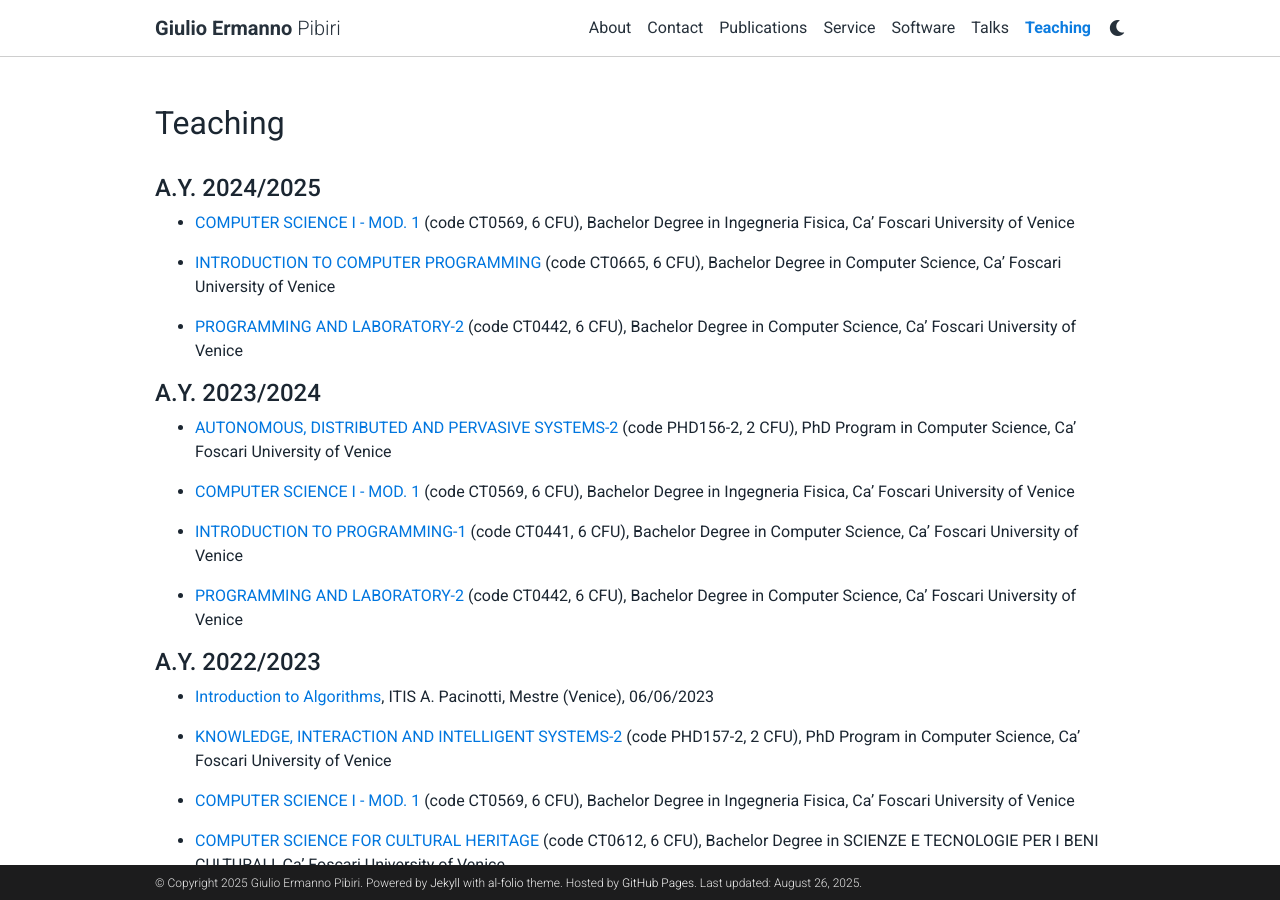
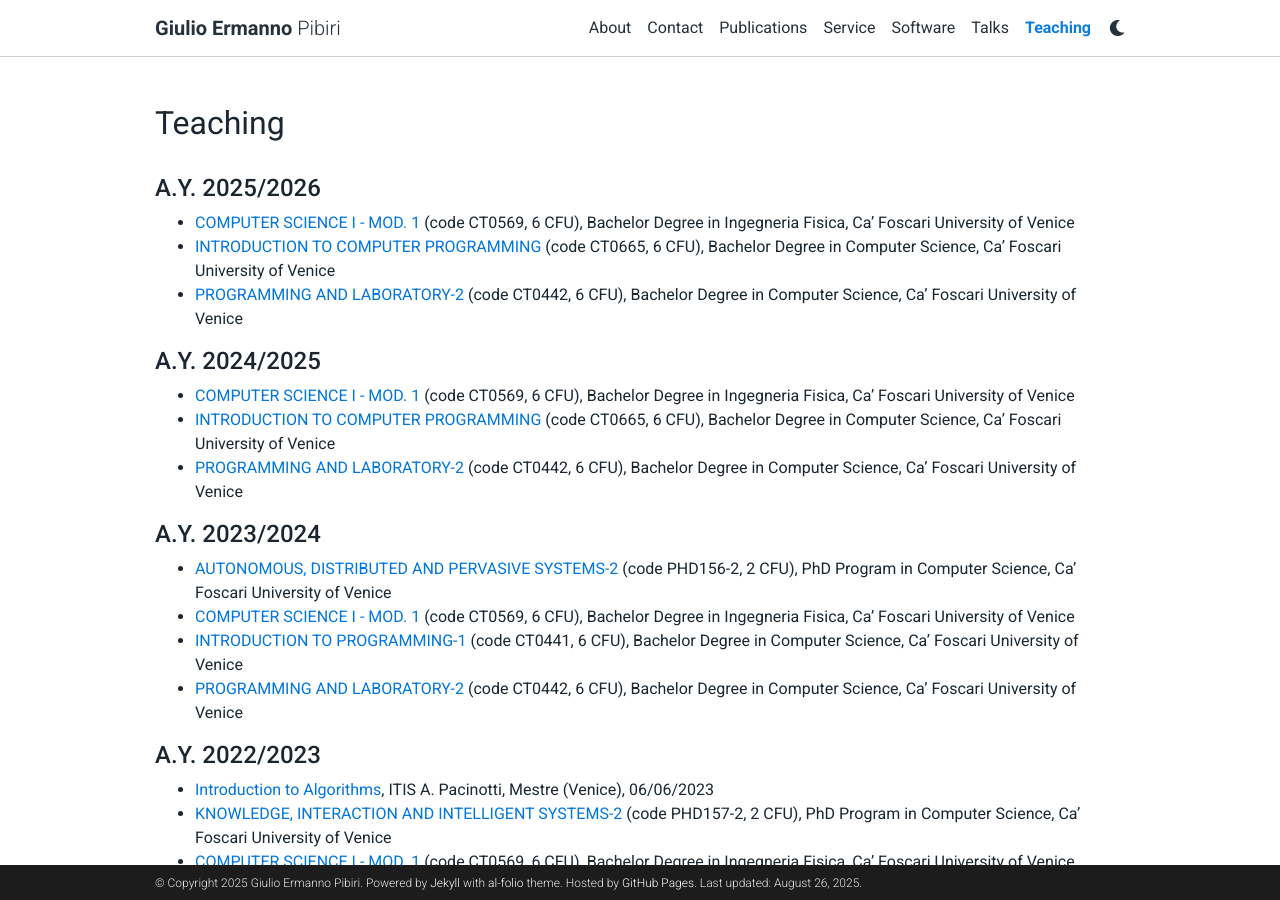
Before and after one commit to jermp/jermp.github.io, a Jekyll site: the page built from _pages/teaching.md, in a window 1280 px wide and 900 px high. Built offline with Jekyll 4.4.1, drawn with Linux system fonts in a browser that asks for light colours; comment, search, counter and statistics services are not loaded; a style sheet for code colours, icons or effects is not loaded.

Commit message:
teaching 25-26

```diff
--- a/_pages/teaching.md
+++ b/_pages/teaching.md
@@ -6,36 +6,34 @@ description:
 nav: true
 ---
 
+#### **A.Y. 2025/2026**
+
+- [COMPUTER SCIENCE I - MOD. 1](https://www.unive.it/data/course/574427) (code CT0569, 6 CFU), Bachelor Degree in Ingegneria Fisica, Ca' Foscari University of Venice
+- [INTRODUCTION TO COMPUTER PROGRAMMING](https://www.unive.it/data/course/573141) (code CT0665, 6 CFU), Bachelor Degree in Computer Science, Ca' Foscari University of Venice
+- [PROGRAMMING AND LABORATORY-2](https://www.unive.it/data/course/520935) (code CT0442, 6 CFU), Bachelor Degree in Computer Science, Ca' Foscari University of Venice
+
+
 #### **A.Y. 2024/2025**
 
 - [COMPUTER SCIENCE I - MOD. 1](https://www.unive.it/data/course/510103) (code CT0569, 6 CFU), Bachelor Degree in Ingegneria Fisica, Ca' Foscari University of Venice
-
 - [INTRODUCTION TO COMPUTER PROGRAMMING](https://www.unive.it/data/course/521402) (code CT0665, 6 CFU), Bachelor Degree in Computer Science, Ca' Foscari University of Venice
-
 - [PROGRAMMING AND LABORATORY-2](https://www.unive.it/data/course/520935) (code CT0442, 6 CFU), Bachelor Degree in Computer Science, Ca' Foscari University of Venice
 
 
 #### **A.Y. 2023/2024**
 
 - [AUTONOMOUS, DISTRIBUTED AND PERVASIVE SYSTEMS-2](https://www.unive.it/data/course/471255) (code PHD156-2, 2 CFU), PhD Program in Computer Science, Ca' Foscari University of Venice
-
 - [COMPUTER SCIENCE I - MOD. 1](https://www.unive.it/data/course/441572) (code CT0569, 6 CFU), Bachelor Degree in Ingegneria Fisica, Ca' Foscari University of Venice
-
 - [INTRODUCTION TO PROGRAMMING-1](https://www.unive.it/data/course/493929) (code CT0441, 6 CFU), Bachelor Degree in Computer Science, Ca' Foscari University of Venice
-
 - [PROGRAMMING AND LABORATORY-2](https://www.unive.it/data/course/493955) (code CT0442, 6 CFU), Bachelor Degree in Computer Science, Ca' Foscari University of Venice
 
 
 #### **A.Y. 2022/2023**
 
 - [Introduction to Algorithms](assets/pdf/slides/introduction-to-algorithms.pdf){:target="\_blank"}, ITIS A. Pacinotti, Mestre (Venice), 06/06/2023
-
 - [KNOWLEDGE, INTERACTION AND INTELLIGENT SYSTEMS-2](https://www.unive.it/data/course/401910) (code PHD157-2, 2 CFU), PhD Program in Computer Science, Ca' Foscari University of Venice
-
 - [COMPUTER SCIENCE I - MOD. 1](https://www.unive.it/data/course/374118) (code CT0569, 6 CFU), Bachelor Degree in Ingegneria Fisica, Ca' Foscari University of Venice
-
 - [COMPUTER SCIENCE FOR CULTURAL HERITAGE](https://www.unive.it/data/course/374007) (code CT0612, 6 CFU), Bachelor Degree in SCIENZE E TECNOLOGIE PER I BENI CULTURALI, Ca' Foscari University of Venice
-
 - [PROGRAMMING AND LABORATORY-2](https://www.unive.it/data/course/379954) (code CT0442, 6 CFU), Bachelor Degree in Computer Science, Ca' Foscari University of Venice
 
 
@@ -67,5 +65,4 @@ nav: true
 #### **A.Y. 2015/2016**
 
 - Teacher for [Algorithmics and Laboratory](http://didawiki.cli.di.unipi.it/doku.php/informatica/alr/start) -- Corso di recupero (code 008AA, 3 CFU), Bachelor Degree in Computer Science, University of Pisa
-
 - Assistant for [Algorithmics and Laboratory](http://didawiki.cli.di.unipi.it/doku.php/informatica/all-a/all16/start) -- Corso A (code 008AA, 3 CFU), Bachelor Degree in Computer Science, University of Pisa
```
